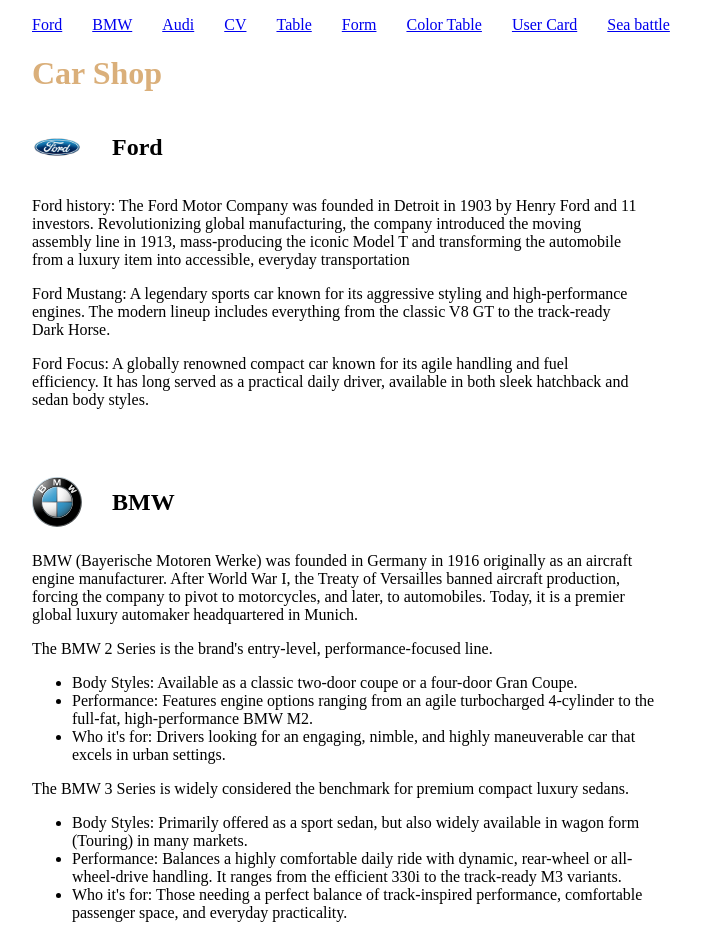
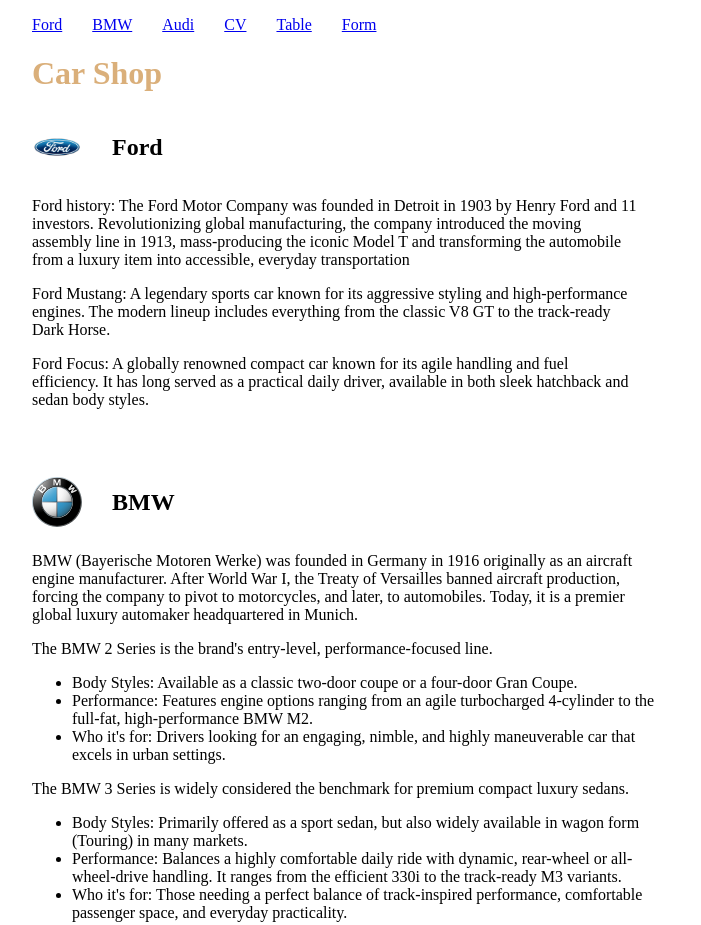
Before and after one commit to KadarKadarSasha/kadar-car-shop, a website: page index.html in a window 1280 px wide. Shown: the top 925 px of the page, without its empty margins (76-777 px from the left). Drawn offline with Linux system fonts and the light colour scheme.

Commit message:
Modify index file

```diff
--- a/index.html
+++ b/index.html
@@ -16,9 +16,6 @@
           <li><a href="./pages/cv.html">CV</a></li>
           <li><a href="./pages/table.html">Table</a></li>
           <li><a href="./pages/form.html">Form</a></li>
-          <li><a href="./pages/colorful_table.html">Color Table</a></li>
-          <li><a href="./pages/user_card.html">User Card</a></li>
-          <li><a href="./pages/sea_battle.html">Sea battle</a></li>
         </ul>
       </nav>
     </header>
```
